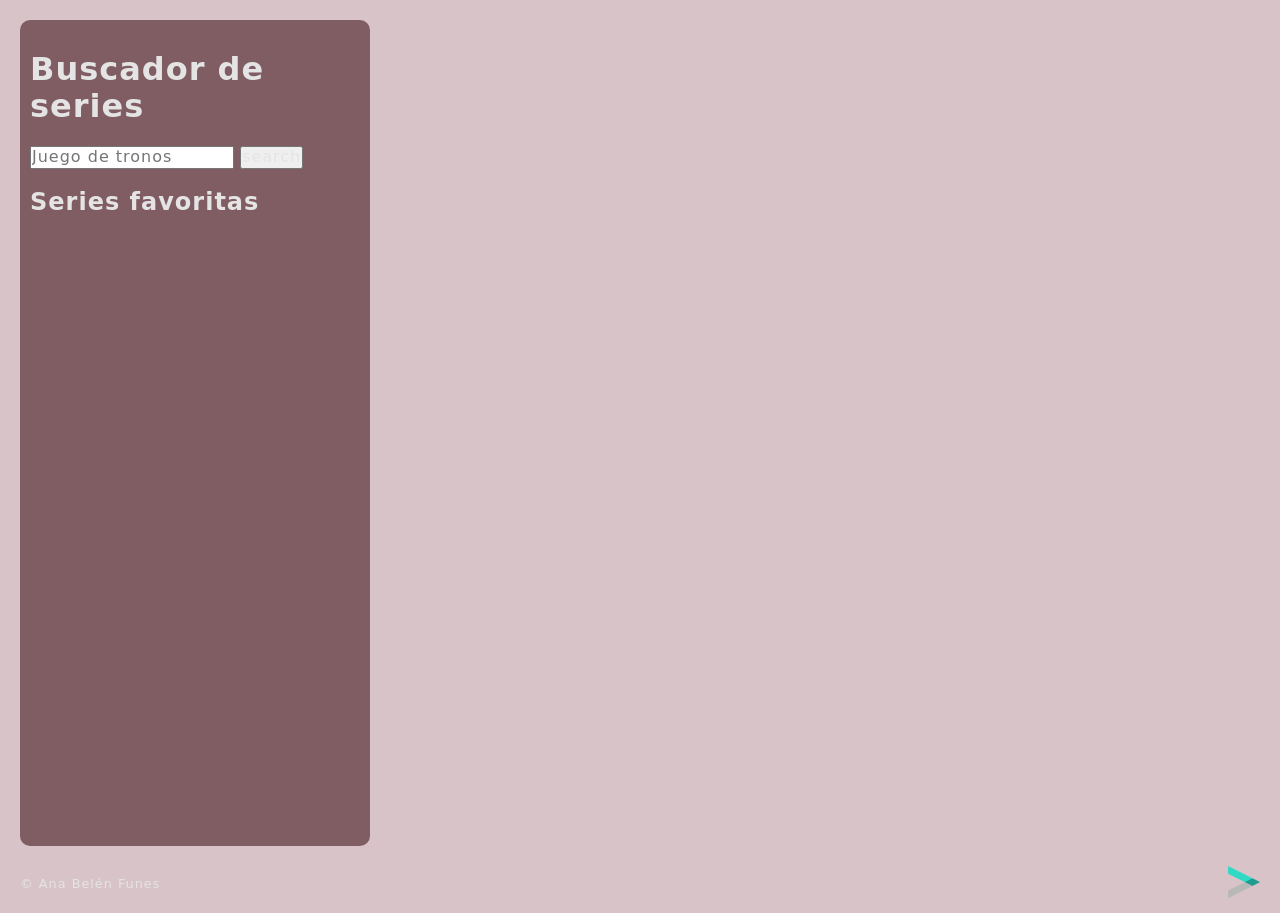
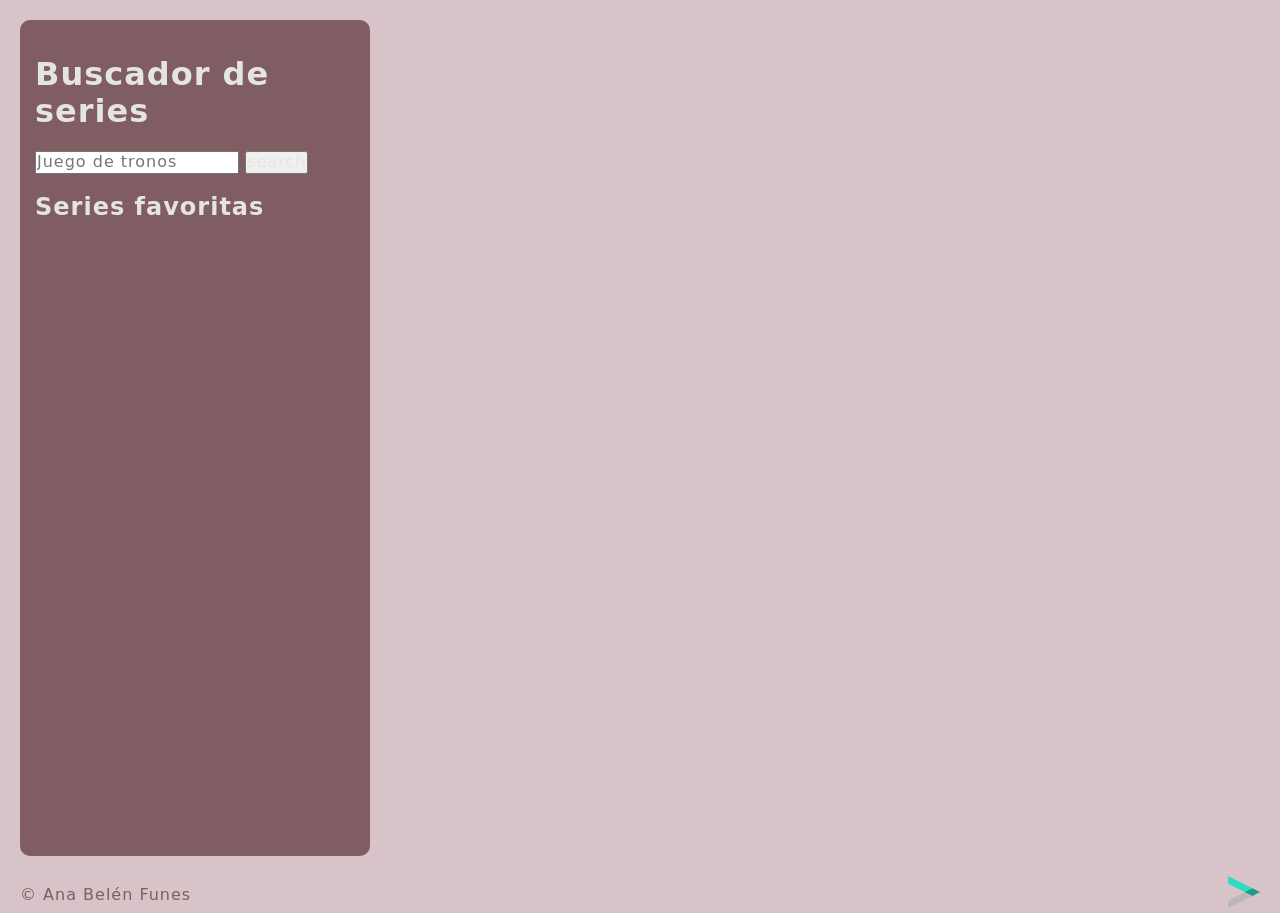
Before and after one commit to anapy/modulo-2-evaluacion-final-anapy, a website: page docs/index.html in a window 1280 px wide. Drawn offline with nearby package versions, Linux system fonts and the light colour scheme; files that its build step writes are made by us from their sources.

Commit message:
fixing styles

```diff
--- a/src/js/main.js
+++ b/src/js/main.js
@@ -219,5 +219,4 @@ const showHeader = () => {
   start.classList.add('animate__zoomIn');
 };
 
-
-setTimeout(showHeader, 3000);
+setTimeout(showHeader, 2500);
--- a/src/scss/layout/_page.scss
+++ b/src/scss/layout/_page.scss
@@ -19,13 +19,14 @@ button:focus{
 
 .header {
   //border: 3px solid #ff0000;
-  padding: 10px;
+  padding: 15px;
   background-color: #805c63;
   border-radius: 10px;
   min-width: 350px;
   width: 350px;
   & .serie-text{
     color: rgb(136, 6, 6);
+    padding: 2px 5px;
     &::placeholder {
       color:#805c63;
     }
@@ -73,7 +74,7 @@ button:focus{
     }
     /* Track */
     &::-webkit-scrollbar-track {
-      background: #D28A74;
+      background: #805c63;
     }
     /* Handle */
     &::-webkit-scrollbar-thumb {
@@ -173,6 +174,8 @@ button:focus{
 }
 
 .footer {
+  color: #805c63;
+  font-size: 20px;
   position: relative;
   padding: 20px 20px 0px;
   display: flex;
```
